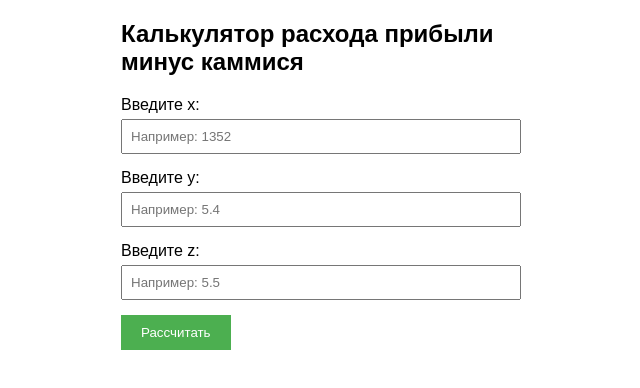
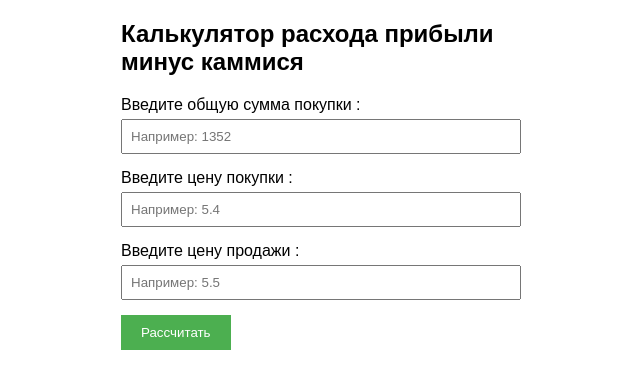
Before and after one commit to Alik0Z/Calculator_nailed, a plain HTML site: page index.html in a window 1280 px wide. Shown: the whole page, without its empty margins (319-959 px from the left). Drawn offline with Linux system fonts and the light colour scheme.

Commit message:
Add files via upload

```diff
--- a/index.html
+++ b/index.html
@@ -45,15 +45,15 @@
   <div class="container">
     <h2>Калькулятор расхода прибыли минус каммися</h2>
     <div class="input-group">
-      <label for="x">Введите x:</label>
+      <label for="x">Введите общую  сумма покупки :</label>
       <input type="number" id="x" placeholder="Например: 1352">
     </div>
     <div class="input-group">
-      <label for="y">Введите y:</label>
+      <label for="y">Введите цену покупки :</label>
       <input type="number" id="y" placeholder="Например: 5.4">
     </div>
     <div class="input-group">
-      <label for="z">Введите z:</label>
+      <label for="z">Введите цену продажи :</label>
       <input type="number" id="z" placeholder="Например: 5.5">
     </div>
     <button onclick="calculate()">Рассчитать</button>
```
